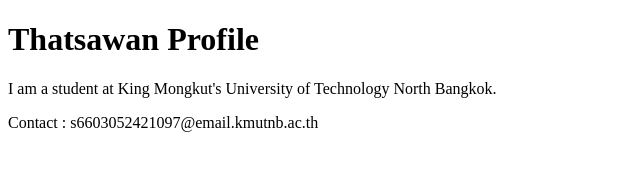
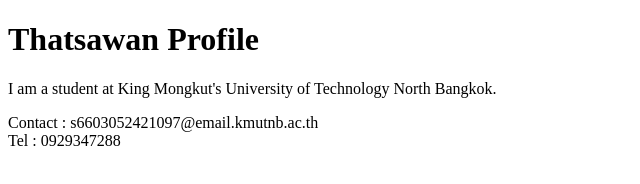
Before and after one commit to 15thatsawan/github-desktop-project_sec1_2_67, a plain HTML site: page index.html in a window 1280 px wide. Shown: the whole page, without its empty margins (0-640 px from the left). Drawn offline with Linux system fonts and the light colour scheme.

Commit message:
Update index.html

```diff
--- a/index.html
+++ b/index.html
@@ -8,6 +8,7 @@
 <body>
     <h1>Thatsawan Profile</h1>
     <p>I am a student at King Mongkut's University of Technology North Bangkok.</p>
-    <footer>Contact : s6603052421097@email.kmutnb.ac.th</footer>
+    <footer>Contact : s6603052421097@email.kmutnb.ac.th <br>
+            Tel : 0929347288</footer>
 </body>
 </html>
```
